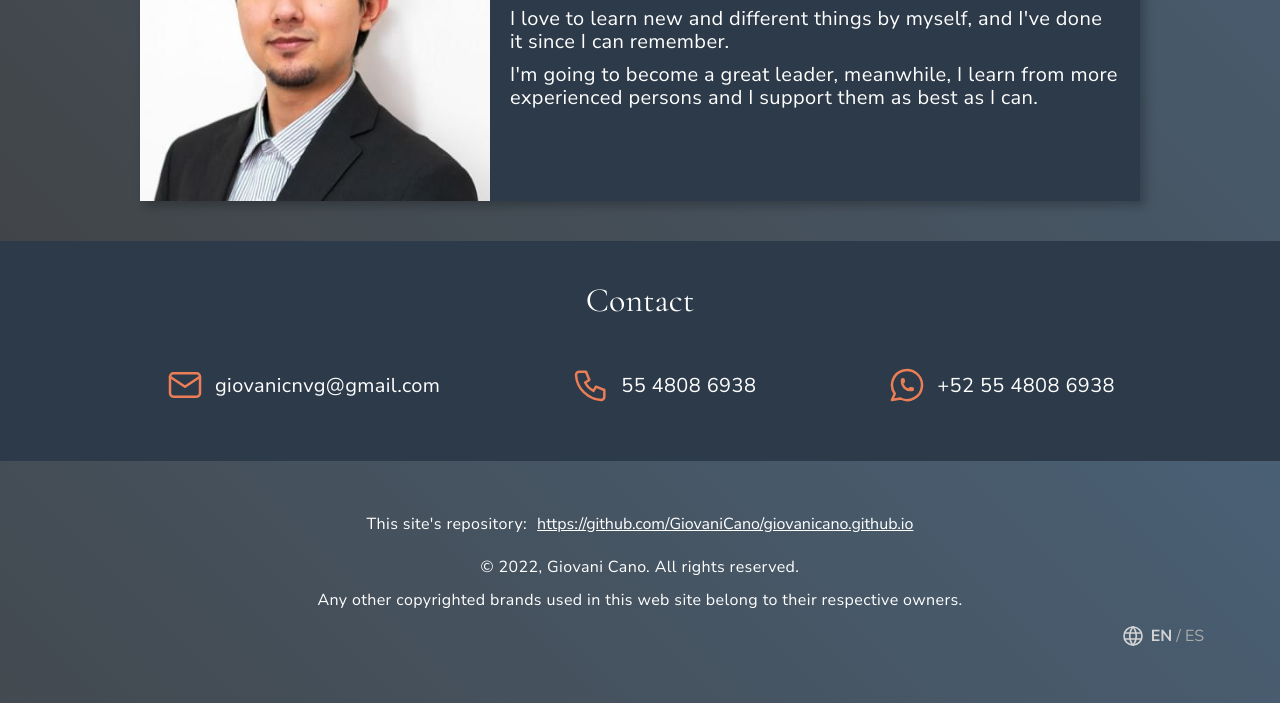
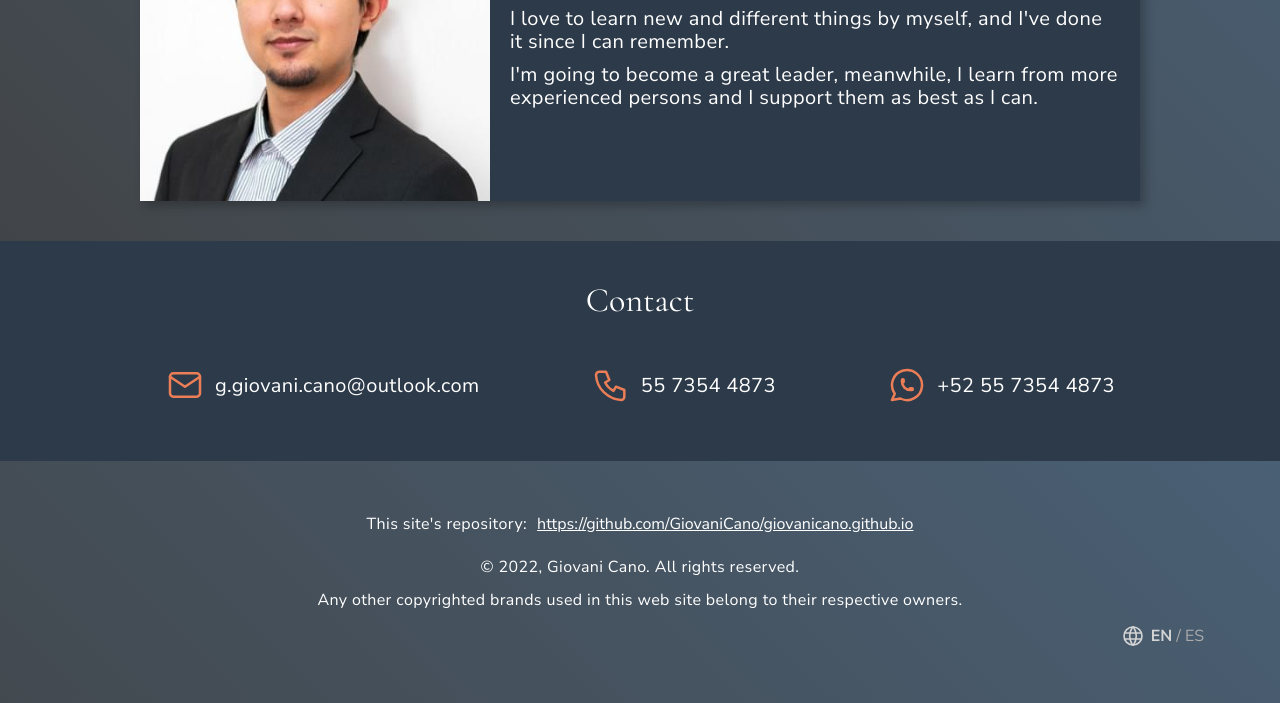
Before and after one commit to GiovaniCano/GiovaniCano.github.io, a website: page docs/index.html in a window 1280 px wide. Shown: the part 2142-2845 px from the top of the page. Drawn offline with nearby package versions, Linux system fonts and the light colour scheme.

Commit message:
contact info updated

```diff
--- a/docs/index.html
+++ b/docs/index.html
@@ -362,14 +362,14 @@
         <div class="container-md">
             <h2 data-lang="secContact">Contact</h2>
             <div class="contacto__medios">
-                <a target="_blank" href="mailto:giovanicnvg@gmail.com">
+                <a target="_blank" href="mailto:g.giovani.cano@outlook.com">
                     <div>
                         <svg xmlns="http://www.w3.org/2000/svg" width="40" height="40" viewBox="0 0 24 24" stroke-width="1.5" stroke="#EC7E57" fill="none" stroke-linecap="round" stroke-linejoin="round">
                             <path stroke="none" d="M0 0h24v24H0z" fill="none"/>
                             <rect x="3" y="5" width="18" height="14" rx="2" />
                             <polyline points="3 7 12 13 21 7" />
                         </svg>
-                        <p>giovanicnvg@gmail.com</p>
+                        <p class="contact-email">g.giovani.cano@outlook.com</p>
                     </div>
                 </a>
                 <div>
@@ -377,16 +377,16 @@
                         <path stroke="none" d="M0 0h24v24H0z" fill="none"/>
                         <path d="M5 4h4l2 5l-2.5 1.5a11 11 0 0 0 5 5l1.5 -2.5l5 2v4a2 2 0 0 1 -2 2a16 16 0 0 1 -15 -15a2 2 0 0 1 2 -2" />
                       </svg>
-                    <p>55 4808 6938</p>
+                    <p>55 7354 4873</p>
                 </div>
-                <a target="_blank" href="https://wa.me/525548086938">
+                <a target="_blank" href="https://wa.me/525573544873">
                     <div>
                         <svg xmlns="http://www.w3.org/2000/svg" width="40" height="40" viewBox="0 0 24 24" stroke-width="1.5" stroke="#EC7E57" fill="none" stroke-linecap="round" stroke-linejoin="round">
                             <path stroke="none" d="M0 0h24v24H0z" fill="none"/>
                             <path d="M3 21l1.65 -3.8a9 9 0 1 1 3.4 2.9l-5.05 .9" />
                             <path d="M9 10a0.5 .5 0 0 0 1 0v-1a0.5 .5 0 0 0 -1 0v1a5 5 0 0 0 5 5h1a0.5 .5 0 0 0 0 -1h-1a0.5 .5 0 0 0 0 1" />
                         </svg>
-                        <p>+52 55 4808 6938</p>
+                        <p>+52 55 7354 4873</p>
                     </div>
                 </a>
             </div>
--- a/src/scss/pages/_home.scss
+++ b/src/scss/pages/_home.scss
@@ -180,5 +180,10 @@
                 margin-right: 1rem;
             }
         }
+        .contact-email {
+            @include m.fold{
+                font-size: 6.8vw;
+            }
+        }
     }
 }
```
Also changed, not shown: docs/css/bundle.min.css, 1 other file.
